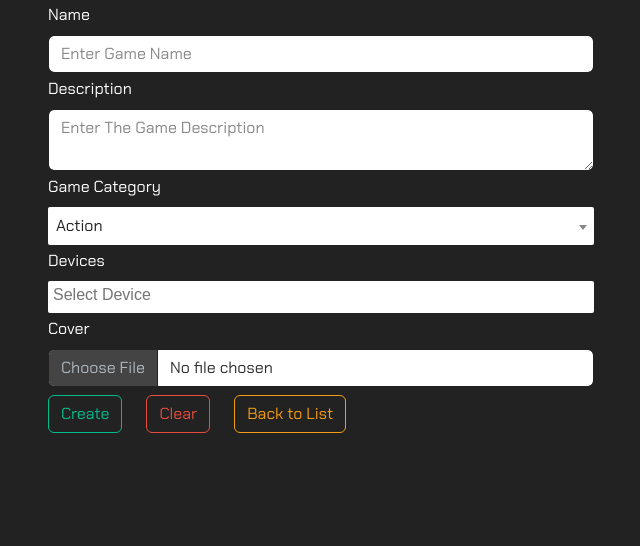
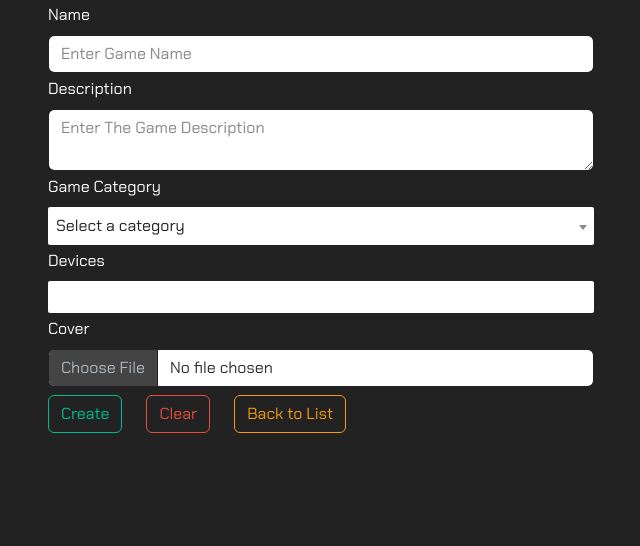
Before and after one commit to AhmedMMahfouz/Game-Zone, an ASP.NET Core app: page /Games/Create in a window 1280 px wide. Shown: the part 164-710 px from the top of the page, without its empty margins (34-674 px from the left). Run offline with ASP.NET Core 8, Linux system fonts and the light colour scheme; style sheets or scripts are compiled from the project's sources.

Commit message:
Polish create form and ensure antiforgery POST

```diff
--- a/Views/Games/Create.cshtml
+++ b/Views/Games/Create.cshtml
@@ -1,14 +1,13 @@
 @model CreateGameViewModel
 
 @{
-    ViewData["Title"] = "Create";
+    ViewData["Title"] = "Create Game";
 }
 <h1>Create New Game</h1>
 <hr />
-<form asp-action="Create" enctype="multipart/form-data">
-   <div class=" row">
+<form asp-action="Create" method="post" enctype="multipart/form-data">
+    <div class="row">
         <div class="col-md-6">
-
             <div class="form-group">
                 <label asp-for="Name" class="form-label mt-1"></label>
                 <input asp-for="Name" class="form-control" placeholder="Enter Game Name" />
@@ -16,20 +15,19 @@
             </div>
             <div class="form-group">
                 <label asp-for="Description" class="form-label mt-1"></label>
-            <textarea asp-for="Description" placeholder="Enter The Game Description" class="form-control" ></textarea>
+                <textarea asp-for="Description" placeholder="Enter The Game Description" class="form-control"></textarea>
                 <span asp-validation-for="Description" class="text-danger"></span>
             </div>
             <div class="form-group">
                 <label asp-for="SelectedCatogryId" class="form-label mt-1"></label>
-                <select asp-for="SelectedCatogryId" class="form-select" asp-items="@Model.catogries" data-placeholder="Select Catagory"  >
+                <select asp-for="SelectedCatogryId" class="form-select" asp-items="@Model.catogries">
+                    <option value="">Select a category</option>
                 </select>
                 <span asp-validation-for="SelectedCatogryId" class="text-danger"></span>
             </div>
-
             <div class="form-group">
                 <label asp-for="SelectedDeviceID" class="form-label mt-1"></label>
-            <select  data-placeholder="Select Device" multiple="" asp-for="SelectedDeviceID" class="form-select" asp-items="@Model.Devices" >
-            </select>
+                <select multiple asp-for="SelectedDeviceID" class="form-select" asp-items="@Model.Devices"></select>
                 <span asp-validation-for="SelectedDeviceID" class="text-danger"></span>
             </div>
             <div class="form-group">
@@ -37,35 +35,28 @@
                 <input type="file" asp-for="CoverUrl" class="form-control" />
                 <span asp-validation-for="CoverUrl" class="text-danger"></span>
             </div>
-
             <div class="d-flex mt-2 gap-4">
-            <input type="submit" value="Create" class="btn btn-outline-success " />
-            <input type="reset" value="Clear" class="btn btn-outline-danger  " />
-            <a asp-action="Index" class="btn btn-outline-warning" > Back to List</a>
+                <input type="submit" value="Create" class="btn btn-outline-success" />
+                <input type="reset" value="Clear" class="btn btn-outline-danger" />
+                <a asp-action="Index" class="btn btn-outline-warning">Back to List</a>
             </div>
-
-
         </div>
-    <div class="col-md-6 d-flex justify-content-center pt-3 overflow-hidden ">
-    <img src="" alt="Cover" class="CoverPrev d-none" />
+        <div class="col-md-6 d-flex justify-content-center pt-3 overflow-hidden">
+            <img src="" alt="Cover preview" class="CoverPrev d-none" />
         </div>
     </div>
 </form>
 
-
 @section Scripts {
-    @{await Html.RenderPartialAsync("_ValidationScriptsPartial");}
+    @{
+        await Html.RenderPartialAsync("_ValidationScriptsPartial");
+    }
     <script>
         $(document).ready(function () {
             $('#CoverUrl').on('change', function () {
-
                 if (this.files && this.files[0]) {
-                    $('.CoverPrev').attr(
-                        'src',
-                        window.URL.createObjectURL(this.files[0])
-                    ).removeClass('d-none');
+                    $('.CoverPrev').attr('src', window.URL.createObjectURL(this.files[0])).removeClass('d-none');
                 }
-
             });
         });
     </script>
```
Lines whose indentation alone changed are shown as unchanged.
